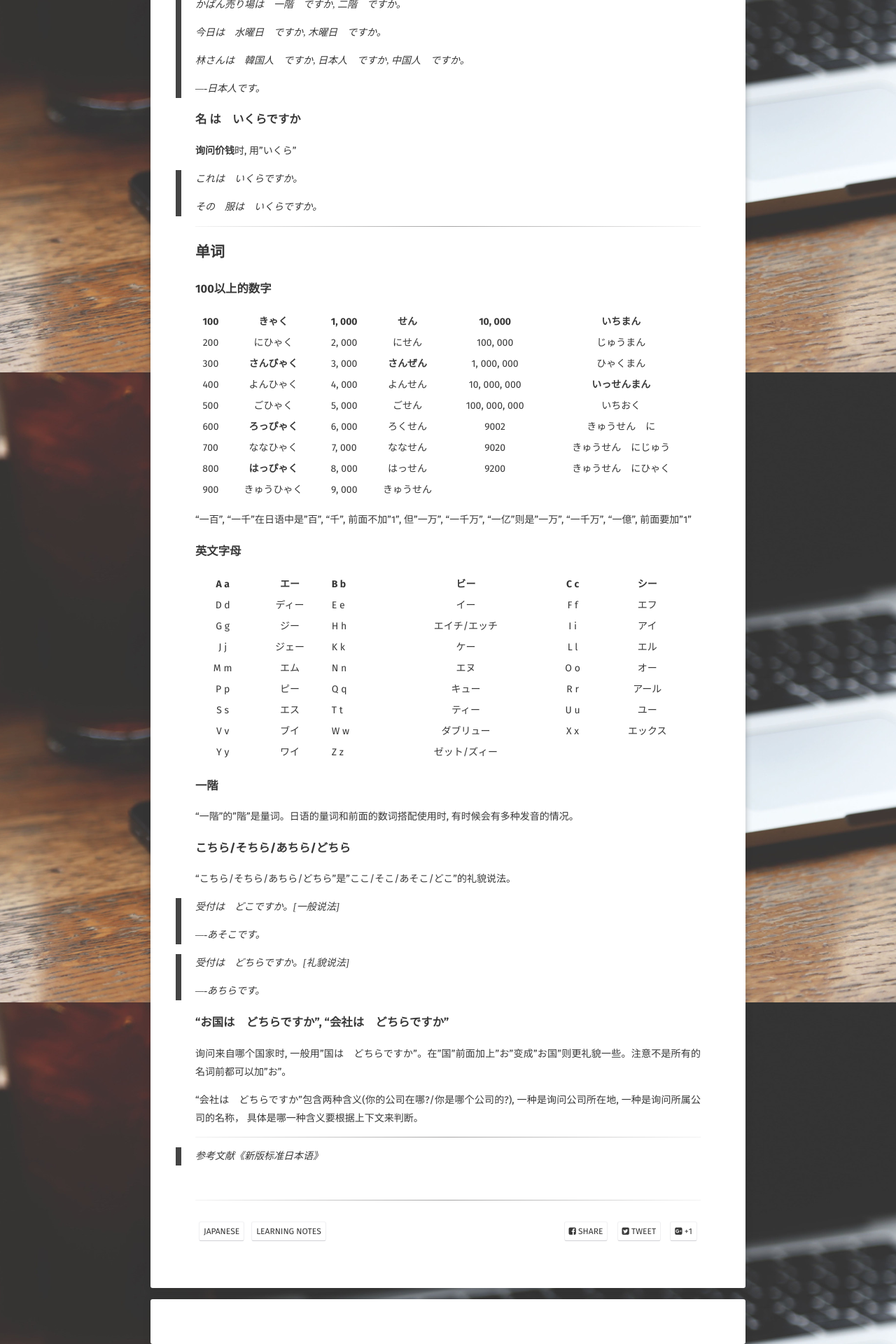
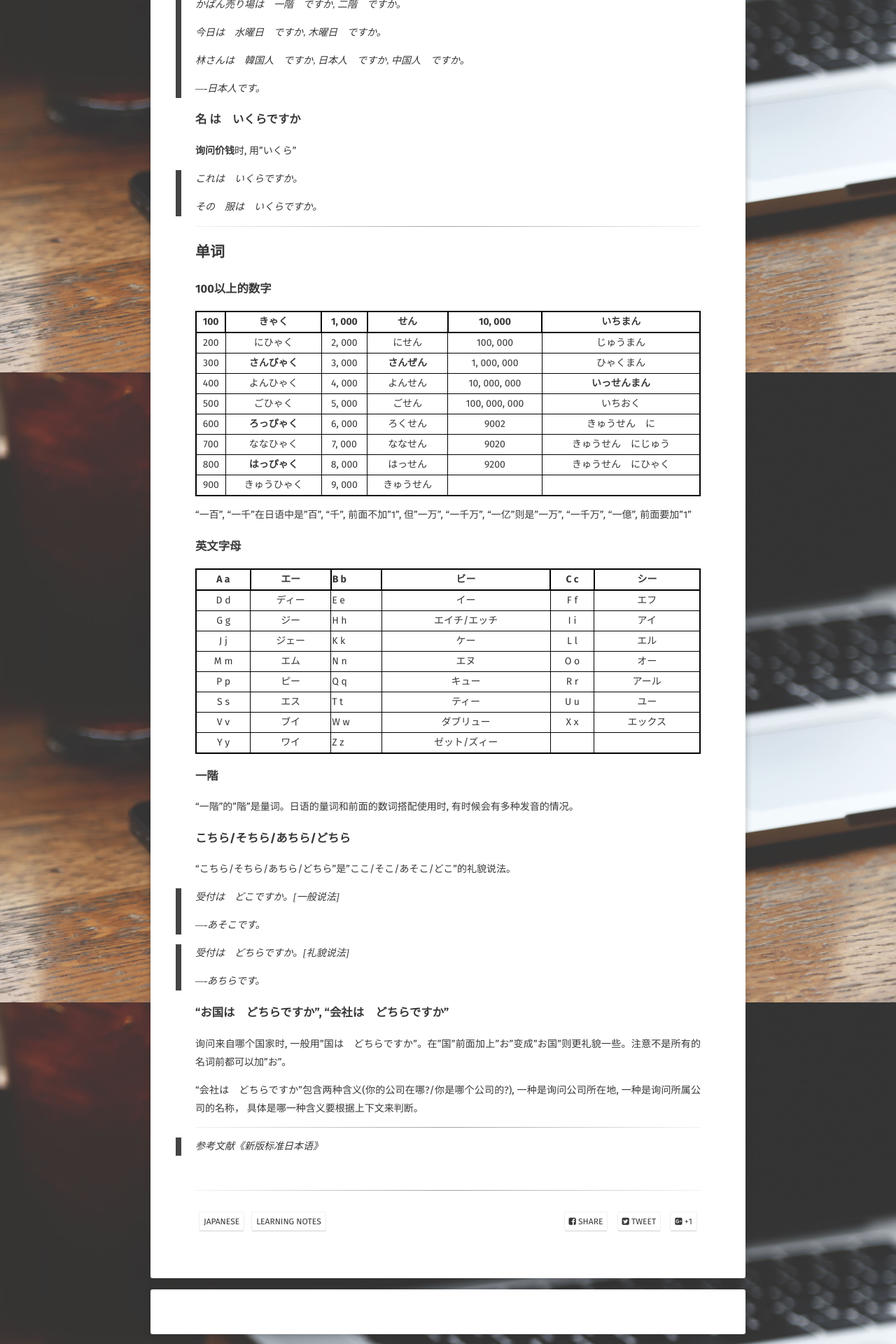
Before and after one commit to gmcnqaq/gmcnqaq, a Jekyll site: the page built from _posts/2019-04-17-second-week-of-Japanese-study.md, in a window 1280 px wide. Shown: the part 2168-4088 px from the top of the page at 70% size. Built offline with Jekyll 4.4.1, drawn with Linux system fonts in a browser that asks for light colours; some web fonts are replaced; comment, search, counter and statistics services are not loaded.

Commit message:
Update head.html

```diff
--- a/_includes/head.html
+++ b/_includes/head.html
@@ -56,3 +56,18 @@
     {% unless feature contains 'http://' or feature contains 'https://' %}{% capture feature %}{{ site.url }}/{{ feature }}{% endcapture %}{% endunless %}
     <style type="text/css">.feature {background-image:url({{ feature }});}</style>
     {% endif %}
+	<style>
+	table{
+		border-collapse: collapse;
+		border-spacing: 0;
+		border:2px solid #000000;
+	}
+
+	th{
+		border:2px solid #000000;
+	}
+
+	td{
+		border:1px solid #000000;
+	}
+	</style>
```
